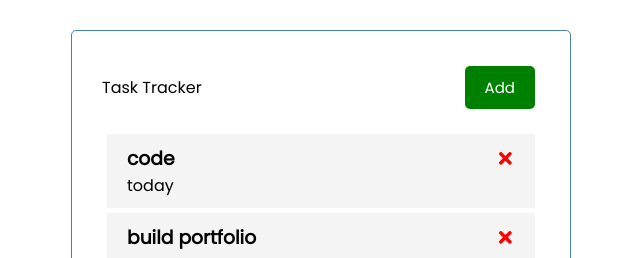
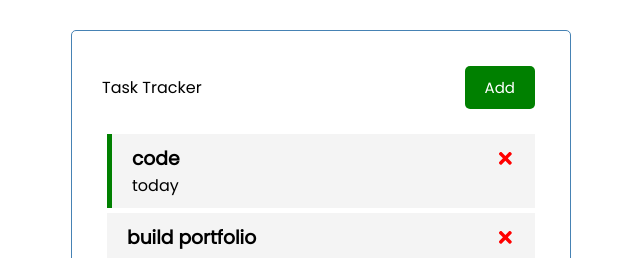
Before and after one commit to PmS-crypto/todoTracker, a React (Vite) app: page / in a window 1280 px wide. Shown: the top 258 px of the page, without its empty margins (319-959 px from the left). Built offline with nearby package versions, Linux system fonts and the light colour scheme.

Commit message:
feat: add delete task functionality

```diff
--- a/src/App.jsx
+++ b/src/App.jsx
@@ -8,23 +8,29 @@
     {
         id:1,
         name: 'code',
-        day: 'today'
+        day: 'today',
+        reminder: true,
     },
     {
         id: 2,
         name: 'build portfolio',
-        day: 'tomorrow'
+        day: 'tomorrow',
+        reminder: false,
     }
 ]);
 
   const deleteTask = (id) => {
-    console.log('delete ',id)
+    setTasks(tasks.filter(task => task.id !== id))
+  }
+
+  const toggleReminder = (id) => {
+    setTasks(tasks.map(task => task.id === id ? {...task, reminder: !task.reminder} : task))
   }
 
   return (
     <div className="container">
       <Header title="Task Tracker"/>
-      <Tasks tasks={tasks} onDelete={deleteTask}/>
+      {tasks.length>0?<Tasks tasks={tasks} onDelete={deleteTask} onToggle={toggleReminder}/>:"No Tasks to show"}
     </div>
   )
 }
--- a/src/components/Task.jsx
+++ b/src/components/Task.jsx
@@ -1,17 +1,19 @@
 import PropTypes from 'prop-types'
 import {FaTimes}  from 'react-icons/fa';
 
-const Task = ({key,task,day, onDelete}) => {
+const Task = ({task, onDelete, onToggle}) => {
   return (
-    <div className="task">
-      <h3 id={key}>{task} <FaTimes style={{color: 'red', cursor: 'pointer'}} onClick={onDelete}/></h3>
-      <p>{day}</p>
+    <div className={`task ${task.reminder ? 'reminder' : ''}`} onDoubleClick={()=>onToggle(task.id)}>
+      <h3> {task.name} <FaTimes style={{color: 'red', cursor: 'pointer'}} onClick={()=>onDelete(task.id)}/></h3>
+      <p>{task.day}</p>
     </div>
   )
 }
 
 Task.propTypes = {
-    name: PropTypes.string,
+    task: PropTypes.object,
+    onDelete: PropTypes.func,
+    onToggle: PropTypes.func,
 }
 
 export default Task
--- a/src/components/Tasks.jsx
+++ b/src/components/Tasks.jsx
@@ -1,17 +1,19 @@
 import PropTypes from 'prop-types'
 import Task from './Task.jsx';
 
-const Tasks = ({tasks, onDelete}) => {
+const Tasks = ({tasks, onDelete, onToggle}) => {
 
   return (
     <>
-    {tasks.map((task) => <Task key={task.id} task={task.name} day={task.day} onDelete={onDelete}/>)}
+    {tasks.map((task) => <Task task={task} key={task.id} onDelete={onDelete} onToggle={onToggle}/>)}
     </>
   )
 }
 
 Tasks.propTypes = {
-    tasks: PropTypes.array
+    tasks: PropTypes.array,
+    onDelete: PropTypes.func,
+    onToggle: PropTypes.func,
 }
 
 export default Tasks
```
